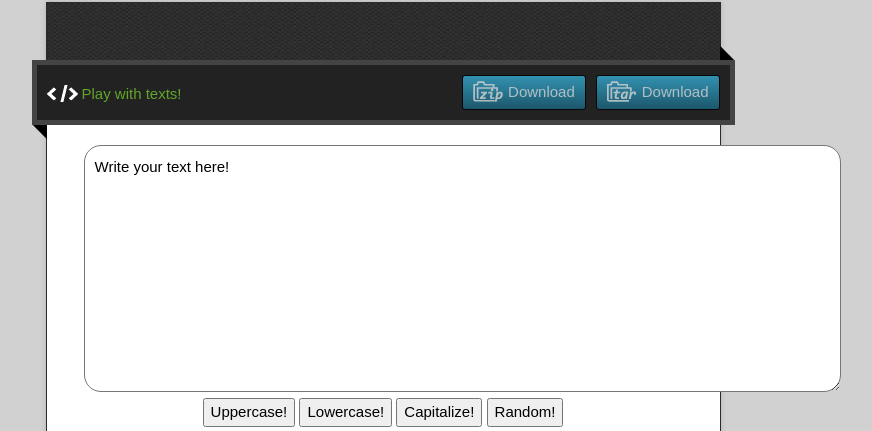
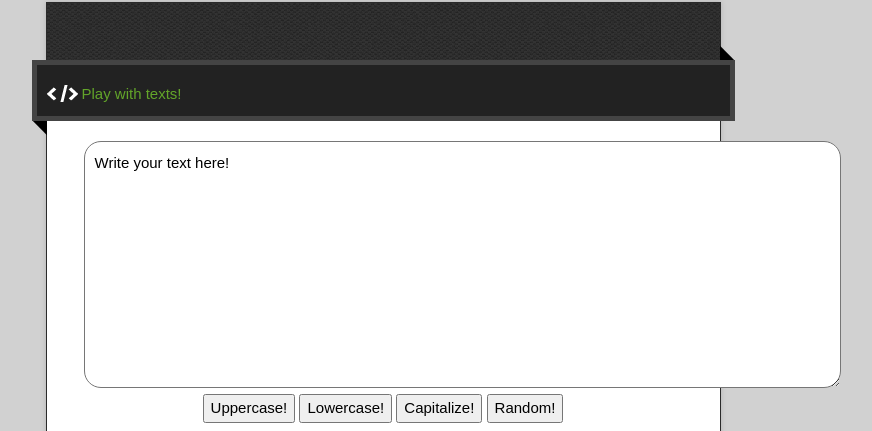
Before and after one commit to efueyo/texts, a plain HTML site: page index.html in a window 1280 px wide. Shown: the part 128-559 px from the top of the page, without its empty margins (257-1129 px from the left). Drawn offline with nearby package versions, Linux system fonts and the light colour scheme.

Commit message:
Removed zip and download buttons

```diff
--- a/index.html
+++ b/index.html
@@ -31,8 +31,6 @@
       <div id="main" role="main">
         <div class="download-bar">
         <div class="inner">
-          <a href="https://github.com/efueyo/texts/tarball/master" class="download-button tar"><span>Download</span></a>
-          <a href="https://github.com/efueyo/texts/zipball/master" class="download-button zip"><span>Download</span></a>
           <a href="https://github.com/efueyo/texts" class="code">Play with texts!</a>
         </div>
         <span class="blc"></span><span class="trc"></span>
```
